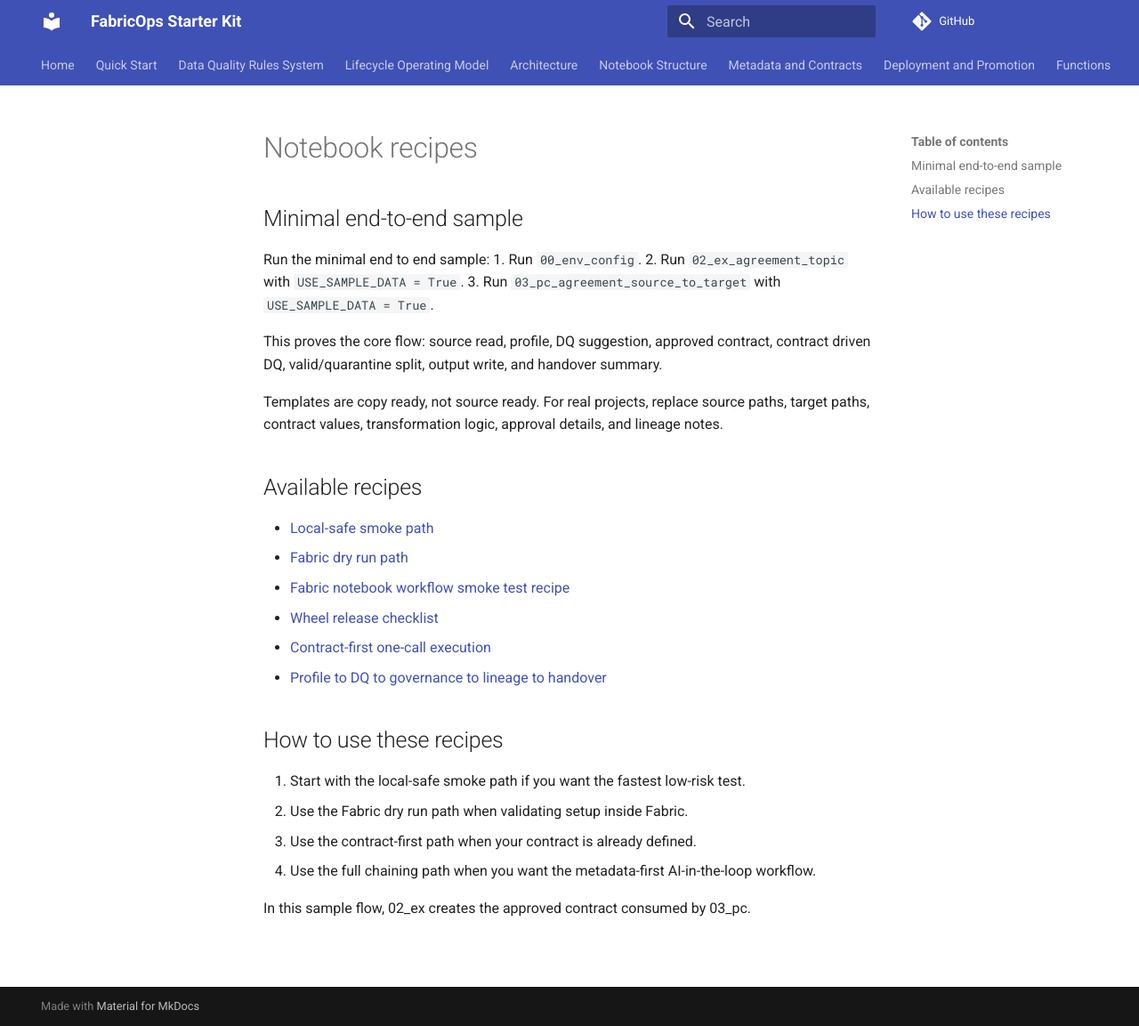
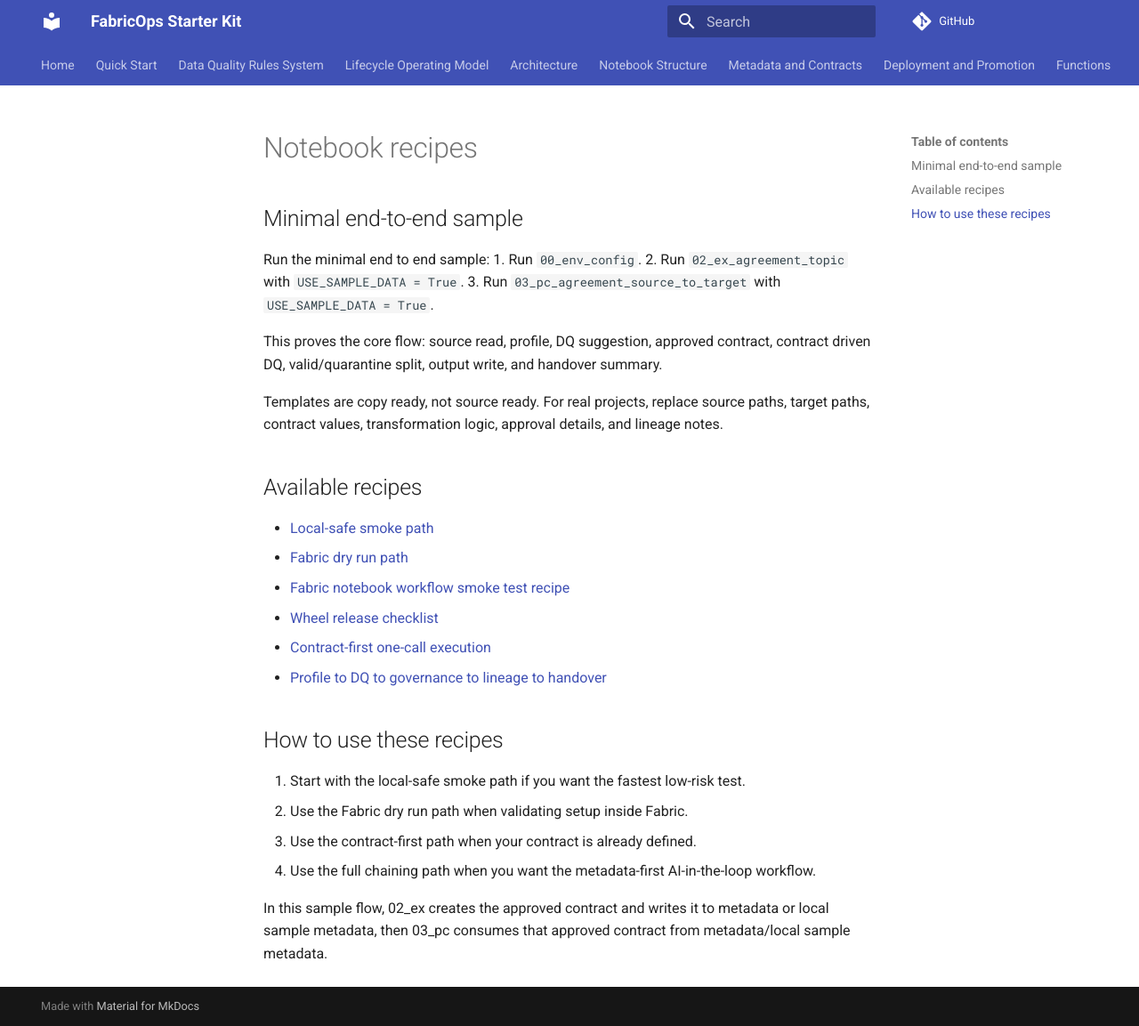
Before and after one commit to Voycepeh/fabric-data-product-framework, an MkDocs documentation site: the page built from docs/recipes/index.md, in a window 1280 px wide and 1153 px high. Shown: the whole window at 89% size. Built offline with MkDocs 1.6.1 and Material for MkDocs 9.7.7, drawn with Linux system fonts in a browser that asks for light colours; comment, search, counter and statistics services are not loaded.

Commit message:
Polish PR193 markdown to match lightweight core flow

```diff
--- a/docs/recipes/index.md
+++ b/docs/recipes/index.md
@@ -28,4 +28,4 @@
 4. Use the full chaining path when you want the metadata-first AI-in-the-loop workflow.
 
 
-In this sample flow, 02_ex creates the approved contract consumed by 03_pc.
+In this sample flow, 02_ex creates the approved contract and writes it to metadata or local sample metadata, then 03_pc consumes that approved contract from metadata/local sample metadata.
```
Also changed, not shown: 1 other file.
